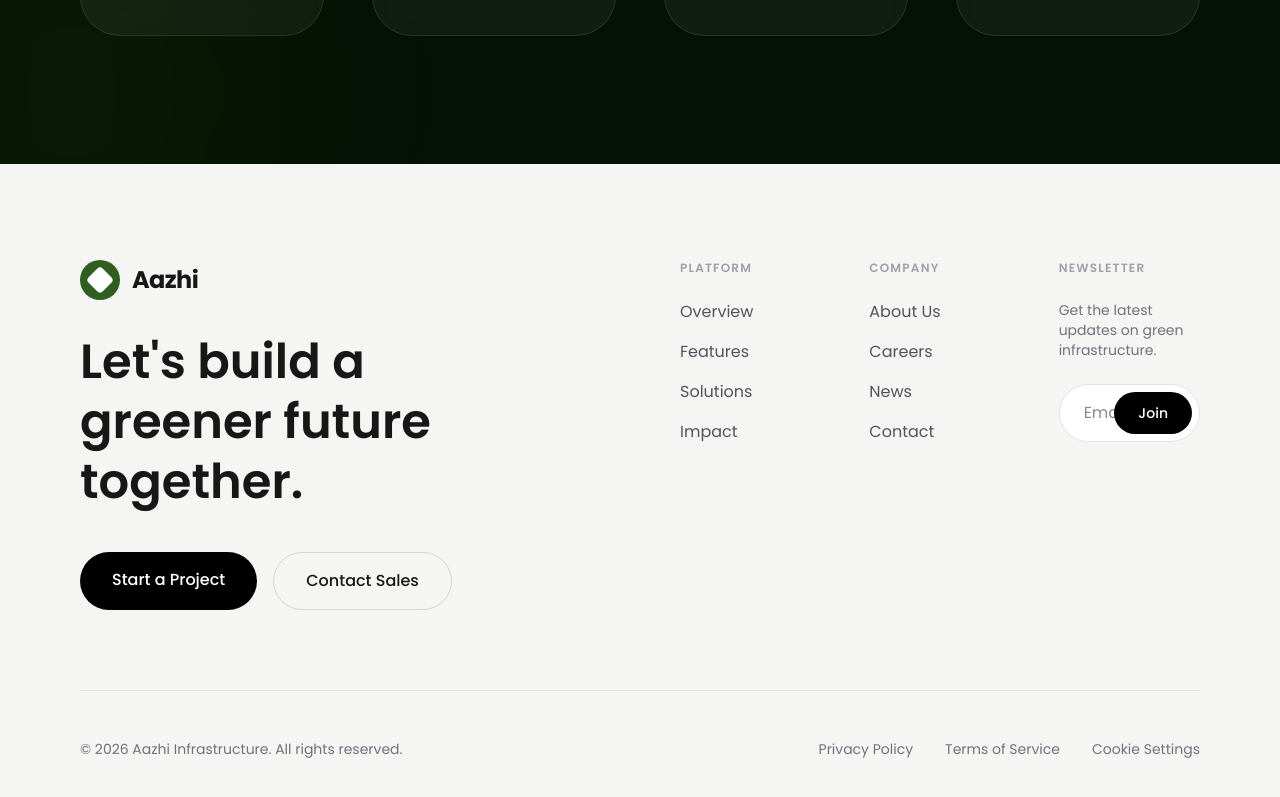
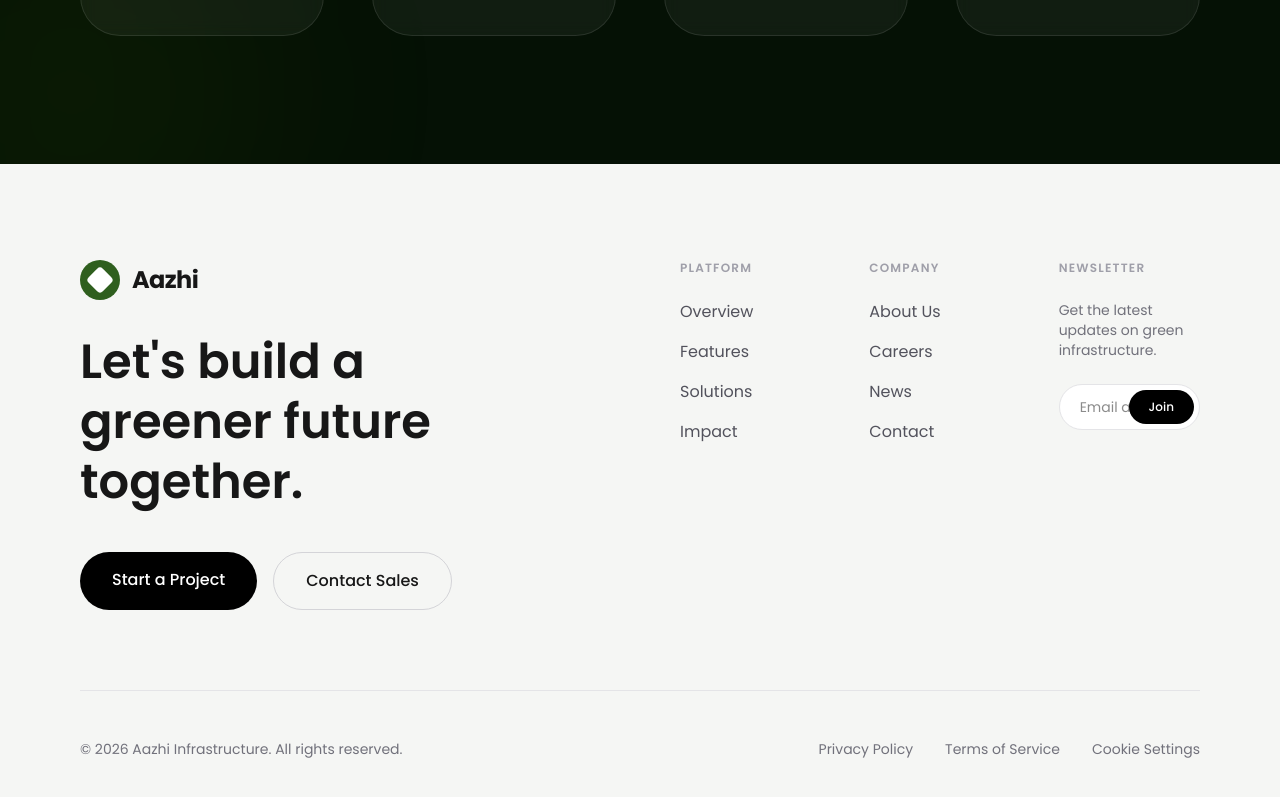
Before and after one commit to madhumithadasarathy/green_infra, a Next.js app: page / in a window 1280 px wide. Shown: the part 4557-5354 px from the top of the page. Built offline with nearby package versions, Linux system fonts and the light colour scheme.

Commit message:
feat: add reusable Footer component with newsletter signup and navigation links

```diff
--- a/src/app/components/Footer.tsx
+++ b/src/app/components/Footer.tsx
@@ -50,13 +50,13 @@ export default function Footer() {
             <div className="col-span-2 md:col-span-1">
               <h4 className="font-semibold mb-6 uppercase text-xs tracking-widest text-zinc-400">Newsletter</h4>
               <p className="text-zinc-500 mb-6 text-sm">Get the latest updates on green infrastructure.</p>
-              <form className="relative">
+              <form className="relative max-w-sm">
                 <input
                   type="email"
                   placeholder="Email address"
-                  className="w-full bg-white border border-zinc-200 rounded-full py-4 px-6 outline-none focus:border-[#2f5f1e] transition-colors"
+                  className="w-full bg-white border border-zinc-200 rounded-full py-3 px-5 text-sm outline-none focus:border-[#2f5f1e] transition-colors"
                 />
-                <button className="absolute right-2 top-2 bottom-2 bg-black text-white px-6 rounded-full text-sm font-medium hover:bg-[#2f5f1e] transition-colors">
+                <button className="absolute right-1.5 top-1.5 bottom-1.5 bg-black text-white px-5 rounded-full text-xs font-medium hover:bg-[#2f5f1e] transition-colors">
                   Join
                 </button>
               </form>
```
